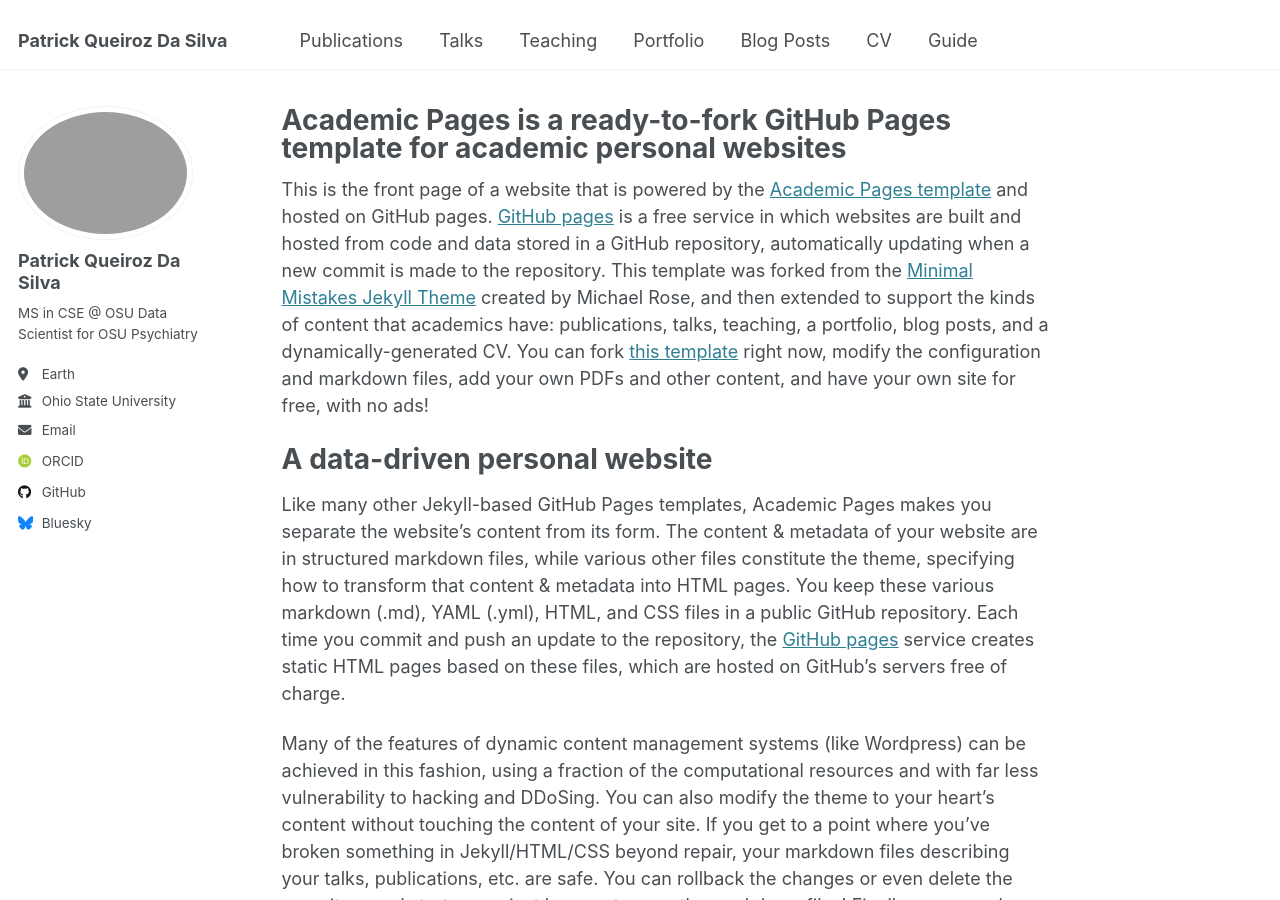
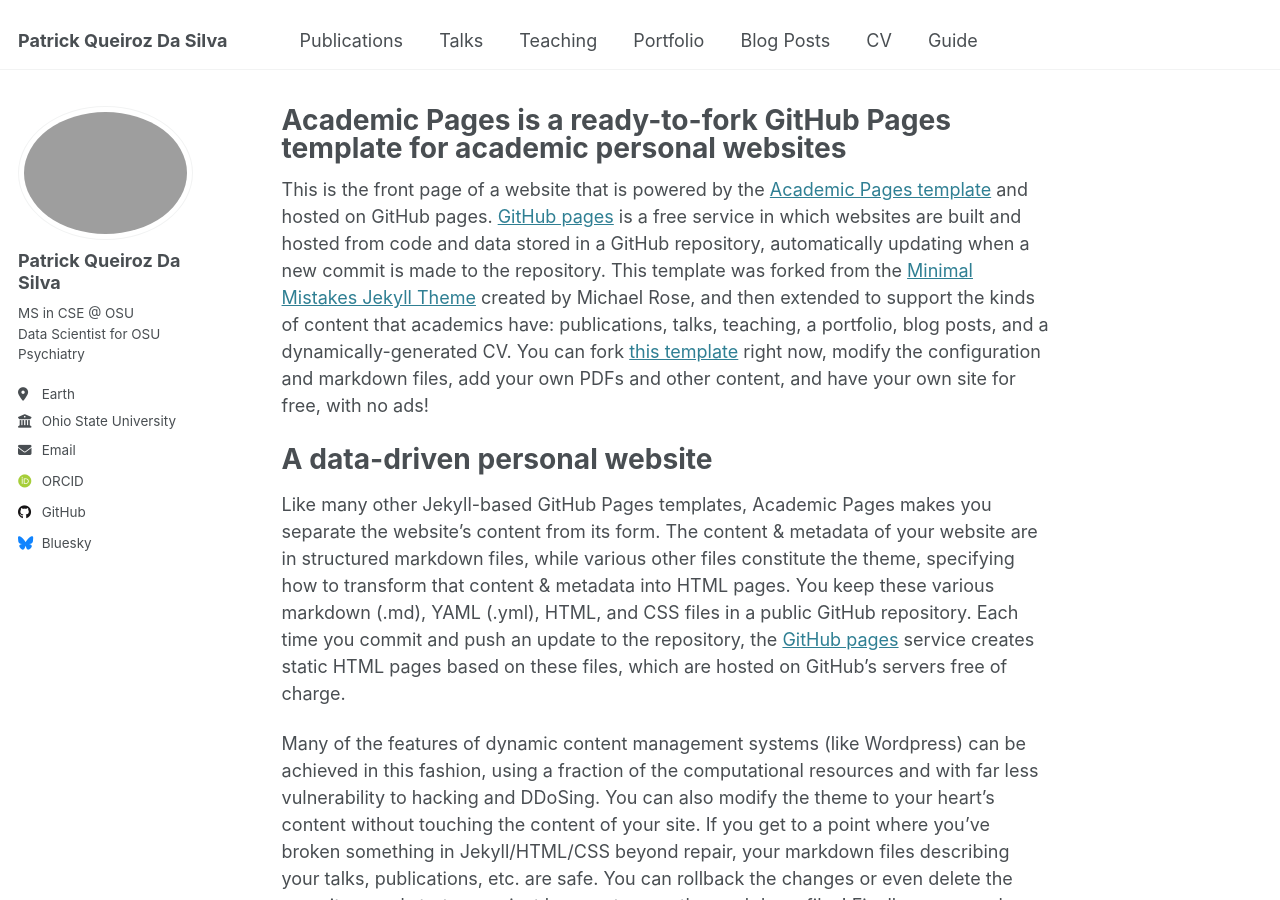
Before and after one commit to patqdasilva/patqdasilva.github.io, a Jekyll site: the page built from _pages/about.md, in a window 1280 px wide and 900 px high. Built offline with Jekyll 4.4.1, drawn with Linux system fonts in a browser that asks for light colours; some web fonts are replaced.

Commit message:
Update _config.yml

```diff
--- a/_config.yml
+++ b/_config.yml
@@ -22,10 +22,10 @@ repository               : "patqdasilva.github.io"
 #               Additional customization can be done by editing /_includes/author-profile.html
 author:
   # Biographic information
-  avatar           : "pqd_headshot_square.jpg"
+  avatar           : "pqd_headshot_square.JPG"
   name             : "Patrick Queiroz Da Silva"
   pronouns         : # example: "she/her"
-  bio              : "MS in CSE @ OSU\nData Scientist for OSU Psychiatry"
+  bio              : "MS in CSE @ OSU<br>Data Scientist for OSU Psychiatry"
   location         : "Earth"
   employer         : "Ohio State University"
   uri              : # URL
```
